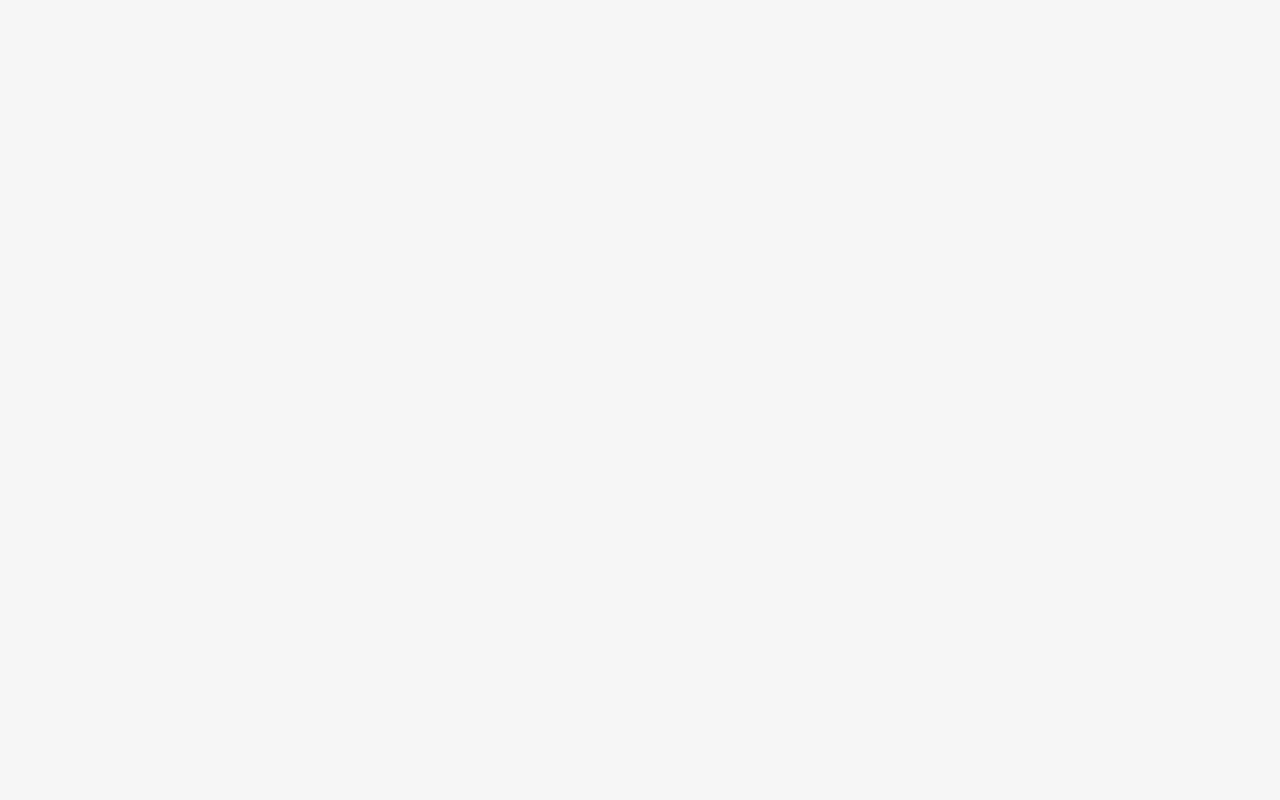
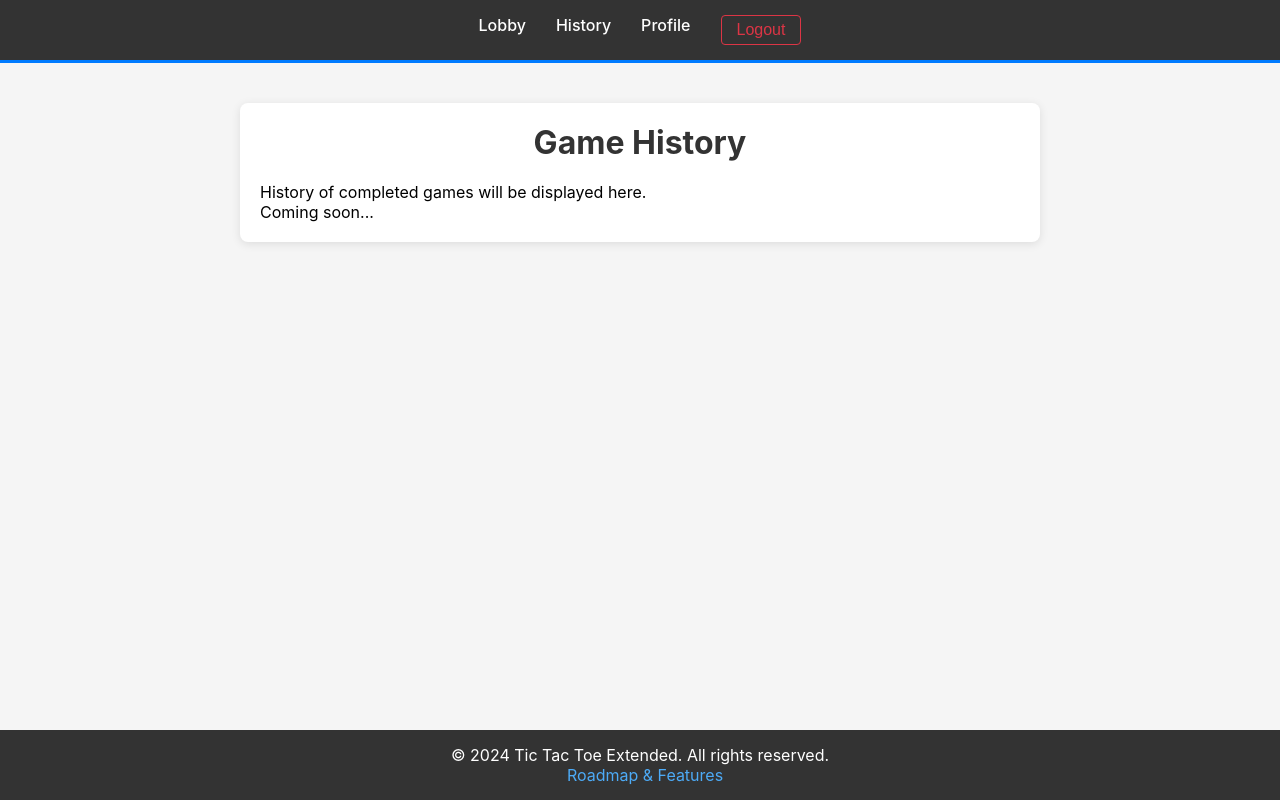
Before and after one commit to ValentineNam/hexlet-practice-tik-tak-toe, a React (Vite) app in the folder client/: page /history in a window 1280 px wide. Before the commit this address had no page. Built offline with nearby package versions, Linux system fonts and the light colour scheme; sample sign-in values are in the browser's storage.

Commit message:
add header, footer etc

```diff
--- a/client/src/App.jsx
+++ b/client/src/App.jsx
@@ -4,19 +4,35 @@ import Login from './components/Login';
 import Register from './components/Register';
 import Home from './components/Home';
 import Game from './components/Game';
+import History from './components/History';
+import Profile from './components/Profile';
+import Roadmap from './components/Roadmap';
+import Header from './components/Header';
+import Footer from './components/Footer';
 
 function App() {
-  const [token, setToken] = useState(localStorage.getItem('token') || '');
-  const [user, setUser] = useState(JSON.parse(localStorage.getItem('user') || 'null'));
+  const [user, setUser] = useState(() => {
+    const userStr = localStorage.getItem('user');
+    return userStr ? JSON.parse(userStr) : null;
+  });
 
   return (
     <BrowserRouter>
+      <div className="app-layout">
+        {user && <Header user={user} />}
+        <main className="main-content">
           <Routes>
             <Route path="/" element={user ? <Home user={user} /> : <Navigate replace to="/login" />} />
             <Route path="/login" element={<Login />} />
             <Route path="/register" element={<Register />} />
             <Route path="/games/:id" element={user ? <Game user={user} /> : <Navigate replace to="/login" />} />
+            <Route path="/history" element={user ? <History /> : <Navigate replace to="/login" />} />
+            <Route path="/profile" element={user ? <Profile user={user} /> : <Navigate replace to="/login" />} />
+            <Route path="/roadmap" element={user ? <Roadmap /> : <Navigate replace to="/login" />} />
           </Routes>
+        </main>
+        {user && <Footer />}
+      </div>
     </BrowserRouter>
   );
 }
--- /dev/null
+++ b/client/src/components/Footer.jsx
@@ -0,0 +1,13 @@
+import React from 'react';
+import { Link } from 'react-router-dom';
+
+const Footer = () => {
+  return (
+    <footer className="footer">
+      <p>&copy; 2024 Tic Tac Toe Extended. All rights reserved.</p>
+      <Link to="/roadmap">Roadmap & Features</Link>
+    </footer>
+  );
+};
+
+export default Footer;
--- /dev/null
+++ b/client/src/components/Header.jsx
@@ -0,0 +1,23 @@
+import React from 'react';
+import { Link } from 'react-router-dom';
+
+const Header = ({ user }) => {
+  const handleLogout = () => {
+    localStorage.removeItem('token');
+    localStorage.removeItem('user');
+    window.location.href = '/login';
+  };
+
+  return (
+    <header className="header">
+      <nav className="nav">
+        <Link to="/">Lobby</Link>
+        <Link to="/history">History</Link>
+        <Link to="/profile">Profile</Link>
+        {user && <button onClick={handleLogout} className="logout-btn">Logout</button>}
+      </nav>
+    </header>
+  );
+};
+
+export default Header;
--- /dev/null
+++ b/client/src/components/History.jsx
@@ -0,0 +1,13 @@
+import React from 'react';
+
+const History = () => {
+  return (
+    <div className="page-container">
+      <h1>Game History</h1>
+      <p>History of completed games will be displayed here.</p>
+      <p>Coming soon...</p>
+    </div>
+  );
+};
+
+export default History;
--- /dev/null
+++ b/client/src/components/Profile.jsx
@@ -0,0 +1,24 @@
+import React from 'react';
+
+const Profile = ({ user: initialUser }) => {
+  const user = initialUser || (() => {
+    const userStr = localStorage.getItem('user');
+    return userStr ? JSON.parse(userStr) : null;
+  })();
+
+  return (
+    <div className="page-container">
+      <h1>Profile</h1>
+      {user ? (
+        <div>
+          <p><strong>Username:</strong> {user.username}</p>
+          <p><strong>User ID:</strong> {user.id}</p>
+        </div>
+      ) : (
+        <p>Not logged in</p>
+      )}
+    </div>
+  );
+};
+
+export default Profile;
--- /dev/null
+++ b/client/src/components/Roadmap.jsx
@@ -0,0 +1,21 @@
+import React from 'react';
+
+const Roadmap = () => {
+  return (
+    <div className="page-container">
+      <h1>Roadmap & Features</h1>
+      <h2>Запланированные функциональности:</h2>
+      <ul>
+        <li>Компьютерный противник - возможность играть против противника с разными уровнями сложности</li>
+        <li>Статистика игр - детализированная персональная статистика</li>
+        <li>Чат - не уверен, но мб будет</li>
+        <li>Инвентарь - игровые предметы, меняющие состояние поля: бомбы (ножницы), ластик, монетка, маркер</li>
+        <li>Анимация - анимация ходов, поля, предметов</li>
+        <li>Стилизация - изменение вненешнего вида поля под тетрадный лист</li>
+        <li>Мобильный адаптив - сложно, но попробую</li>
+      </ul>
+    </div>
+  );
+};
+
+export default Roadmap;
--- a/client/src/index.css
+++ b/client/src/index.css
@@ -12,6 +12,94 @@ body {
   -webkit-font-smoothing: antialiased;
   -moz-osx-font-smoothing: grayscale;
   background-color: #f5f5f5;
+}
+
+.app-layout {
+  min-height: 100vh;
+  display: flex;
+  flex-direction: column;
+}
+
+.header {
+  background-color: #333;
+  padding: 15px 0;
+  border-bottom: 3px solid #007bff;
+}
+
+.nav {
+  max-width: 800px;
+  margin: 0 auto;
+  display: flex;
+  justify-content: center;
+  gap: 30px;
+  padding: 0 20px;
+}
+
+.nav a {
+  color: white;
+  text-decoration: none;
+  font-size: 16px;
+  font-weight: 500;
+}
+
+.nav a:hover {
+  color: #4dabf7;
+}
+
+.logout-btn {
+  background: none;
+  border: 1px solid #dc3545;
+  color: #dc3545;
+  padding: 5px 15px;
+  cursor: pointer;
+}
+
+.logout-btn:hover {
+  background-color: #dc3545;
+  color: white;
+}
+
+.main-content {
+  flex: 1;
+  padding: 20px;
+}
+
+.page-container {
+  max-width: 800px;
+  margin: 20px auto;
+  padding: 20px;
+  background: white;
+  border-radius: 8px;
+  box-shadow: 0 2px 10px rgba(0,0,0,0.1);
+}
+
+.page-container h1 {
+  text-align: center;
+  color: #333;
+  margin-bottom: 20px;
+}
+
+.page-container ul {
+  list-style-position: inside;
+  line-height: 1.8;
+}
+
+.footer {
+  background-color: #333;
+  color: white;
+  text-align: center;
+  padding: 15px 0;
+  margin-top: auto;
+}
+
+.footer a {
+  color: #4dabf7;
+  text-decoration: none;
+  margin-left: 10px;
+}
+
+.footer a:hover {
+  text-decoration: underline;
 }
 
 .login-container, .register-container, .home-container, .game-container {
```
Lines whose indentation alone changed are shown as unchanged.
